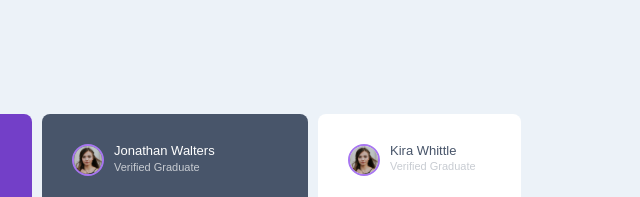
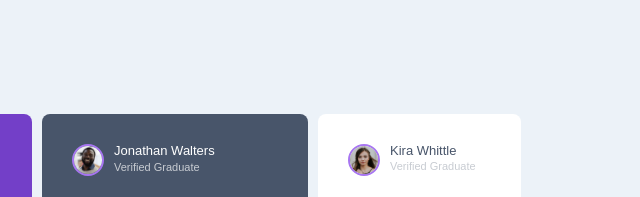
Before and after one commit to DavitBerd/Rep-8, a plain HTML site: page index.html in a window 1280 px wide. Shown: the top 197 px of the page, 638-1278 px from the left. Drawn offline with Linux system fonts and the light colour scheme.

Commit message:
Update index.html
image change

```diff
--- a/index.html
+++ b/index.html
@@ -46,7 +46,7 @@
         <div style="display: flex; flex-direction: row">
           <div>
             <img
-              src="images/Oval2.png"
+              src="images/Oval1.png"
               alt="Test"
               width="28px"
               height="28px"
```
